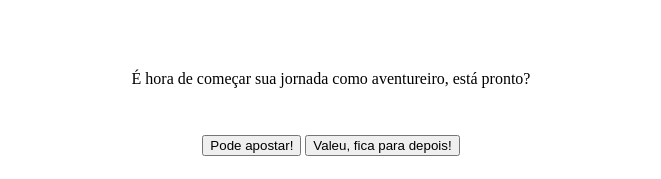
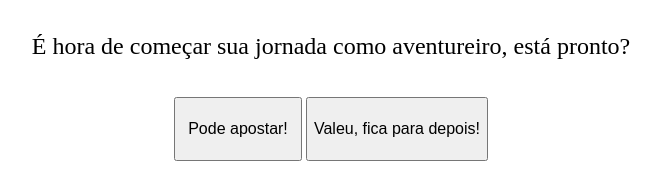
Before and after one commit to BrauUu/useACabecaJS, a website with bundled scripts: page theAdventure/src/index.html in a window 1280 px wide. Shown: the part 621-800 px from the top of the page, without its empty margins (309-970 px from the left). Built offline with nearby package versions, Linux system fonts and the light colour scheme.

Commit message:
the adventure final version

```diff
--- a/theAdventure/src/assets/scenes.js
+++ b/theAdventure/src/assets/scenes.js
@@ -1,7 +1,7 @@
 const scenes = {
     1: {
         "text": "É hora de começar sua jornada como aventureiro, está pronto?",
-        "images": ["./assets/images/scene01.jpg"],
+        "image": "./assets/images/scene01.jpg",
         "options": [
             {
                 "text": "Pode apostar!",
@@ -14,8 +14,8 @@ const scenes = {
         ]
     },
     2: {
-        "text": "Certo, então você tem que escolher qual caminho quer seguir:",
-        "images": ["./assets/images/scene02-forest.png", "./assets/images/scene02-mountain.jpg"],
+        "text": "Certo! Então escolha qual caminho deseja seguir:",
+        "image": "./assets/images/scene02.png",
         "options": [
             {
                 "text": "O caminho da floresta parece legal!",
@@ -28,8 +28,8 @@ const scenes = {
         ]
     },
     3: {
-        "text": "No meio da floresta você encontra uma velha bruxa. Que te diz: Olá jovem aventureiro, aceita essa maça nada suspeita?”",
-        "images": ["./assets/images/scene03.jpg"],
+        "text": 'No meio da floresta você encontra uma velha bruxa. Que te diz: "Olá jovem aventureiro, aceita essa maçã nada suspeita?"',
+        "image": "./assets/images/scene03.jpg",
         "options": [
             {
                 "text": "Claro, não parece ser uma má ídeia!",
@@ -43,7 +43,7 @@ const scenes = {
     },
     4: {
         "text": "Enquanto subia a montanha você avista um pobre cão perdido e com frio.”",
-        "images": ["./assets/images/scene04.jpg"],
+        "image": "./assets/images/scene04.jpg",
         "options": [
             {
                 "text": "Acho que devo ajuda-lo!",
@@ -56,8 +56,8 @@ const scenes = {
         ]
     },
     5: {
-        "text": "Após uma longa caminhada você consegue sair da floresta, e se depara com um lago. Você tem duas opções: cruzar a ponte completmante estável ou pegar um barquinho todo fudido.",
-        "images": ["./assets/images/scene05.avif"],
+        "text": "Após uma longa caminhada você consegue sair da floresta, e se depara com um lago. Você tem duas opções: cruzar a ponte estável ou pegar um barquinho todo fudido.",
+        "image": "./assets/images/scene05.png",
         "options": [
             {
                 "text": "Irei pela ponte.",
@@ -71,7 +71,7 @@ const scenes = {
     },
     6: {
         "text": "Alguns metros acima, na montanha, surge uma alcateia de lobos raivosos.",
-        "images": ["./assets/images/scene06.jpg"],
+        "image": "./assets/images/scene06.jpg",
         "options": [
             {
                 "text": "Eu jamais correrei de uma briga!",
@@ -84,27 +84,32 @@ const scenes = {
         ]
     },
     7: {
-        "text": "O barco afunda e você morre afogado! O barco estava fudido, que escolha imbecil!",
-        "images": ["./assets/images/scene07.jpg"],
-        "options": []
+        "text": "O barco afundou e você morreu afogado! O barco estava todo fudido, que escolha imbecil!",
+        "image": "./assets/images/scene07.jpg",
+        "options": [
+            {
+                "text": "Tentar novamente",
+                "toScene": 1
+            }
+        ]
     },
     8: {
         "text": "Após atravessar a ponte derepente surge um grande ogro, que te acerta e arremessa sua arma no lago, O que você fará?",
-        "images": ["./assets/images/scene08.jpg"],
+        "image": "./assets/images/scene08.jpg",
         "options": [
             {
                 "text": "**Aceito a morte e me mijo todo**",
                 "toScene": 13
             },
             {
-                "text": "**Aremessa a maça**",
+                "text": "**Aremesso a maça**",
                 "toScene": 10
             }
         ]
     },
     9: {
         "text": "Um dos lobos morde sua mão e sua arma vai montanha abaixo. O que você fará?",
-        "images": ["./assets/images/scene09.jpg"],
+        "image": "./assets/images/scene09.jpg",
         "options": [
             {
                 "text": "**Aceito a morte e me mijo todo**",
@@ -118,28 +123,53 @@ const scenes = {
     },
     10: {
         "text": "Você acerta no meio da testa do ogro e ele caí morto. Assim você termina sua primeira aventura!",
-        "images": ["./assets/images/scene10.jpg"],
-        "options": []
+        "image": "./assets/images/scene10.jpg",
+        "options": [
+            {
+                "text": "Tentar novamente",
+                "toScene": 1
+            }
+        ]
     },
     11: {
         "text": "Surge um cão e espanta uma fodendo alcateia de lobos. Assim você termina sua primeira aventura!",
-        "images": ["./assets/images/scene11.jpg"],
-        "options": []
+        "image": "./assets/images/scene11.jpg",
+        "options": [
+            {
+                "text": "Tentar novamente",
+                "toScene": 1
+            }
+        ]
     },
     12: {
         "text": "Ao tentar bater em fuga você tropeça e caí da montanha, assim morendo. Que aventureiro covarde!",
-        "images": ["./assets/images/scene12.jpg"],
-        "options": []
+        "image": "./assets/images/scene12and13.jpg",
+        "options": [
+            {
+                "text": "Tentar novamente",
+                "toScene": 1
+            }
+        ]
     },
     13: {
         "text": "Era melhor ter ficado em casa!",
-        "images": ["./assets/images/scene13.jpg"],
-        "options": []
+        "image": "./assets/images/scene12and13.jpg",
+        "options": [
+            {
+                "text": "Tentar novamente",
+                "toScene": 1
+            }
+        ]
     },
     14: {
         "text": "É sério? Então até depois!",
-        "images": ["./assets/images/scene14.jpg"],
-        "options": []
+        "image": "./assets/images/scene14.jpg",
+        "options": [
+            {
+                "text": "Tentar novamente",
+                "toScene": 1
+            }
+        ]
     },
 }
 
--- a/theAdventure/src/index.css
+++ b/theAdventure/src/index.css
@@ -3,22 +3,41 @@
 }
 #root {
     height: 100vh;
-    width: 100vw;
+    width: calc(100vw - 50);
+    margin: 0 50px;
     display: flex;
     flex-direction: column;
     align-items: center;
 }
 #images-div {
     height: 75%;
+    max-width: 80%;
     display: flex;
     align-items: center;
     justify-content: center;
 }
 
-[id^='image'] {
+#image {
     height: calc(100% - 50px);
     padding: 10px;
     background-repeat: no-repeat;
     background-position: center;
     background-size: cover;
 }
+#text {
+    font-size: 1.5rem;
+}
+
+#buttons-div button {
+    height: 4rem;
+    min-width: 8rem;
+
+    font-size: 1rem;
+}
+.disabled {
+    display: none;
+}
+
+.enabled {
+    display: initial;
+}
--- a/theAdventure/src/index.html
+++ b/theAdventure/src/index.html
@@ -12,15 +12,14 @@
 <body>
     <div id="root">
         <div id="images-div">
-            <img id="image-1"/>
-            <img id="image-2"/>
+            <img id="image"/>
         </div>
         <div id="text-div">
             <p id="text"></p>
         </div>
         <div id="buttons-div">
-            <button id="option-1"></button>
-            <button id="option-2"></button>
+            <button id="option-1" value="1"></button>
+            <button id="option-2" value="2"></button>
         </div>
     </div>
 </body>
--- a/theAdventure/src/index.js
+++ b/theAdventure/src/index.js
@@ -1,36 +1,47 @@
 import scenes from './assets/scenes.js';
 
 window.addEventListener("load", init);
+const root = document.querySelector(`#root`);
+
+const conditions = {
+    'pickedApple' : false,
+    'salvedDog' : false
+}
 
 function init() {
 
     loadScene(1)
 
+    for (let i = 1; i <= 2; i++) {
+        addButtonEvent(i)
+    }
+
 }
 
 function loadScene(toScene) {
 
+    root.setAttribute('actualScene', toScene)
+
     const scene = scenes[toScene];
-    let i = 1;
 
-    for (let img of scene.images) {
-        changeImage(img, i);
-        i++;
-    }
+    changeImage(scene.image);
 
     changeText(scene.text);
-    i = 1
 
-    for (let option of scene.options) {
-        changeButtonText({...option, i})
-        i++;
+    for (let i = 1; i <= 2; i++) {
+        let option = scene.options[i - 1] || { text: null, toScene: null }
+        if((root.getAttribute('actualScene') == 8 && conditions.pickedApple == false && i == 2) || (root.getAttribute('actualScene') == 9 && conditions.salvedDog == false && i == 2)){
+            option = { text: null, toScene: null }
+        }
+        changeButtonProps({ ...option, i })
+
     }
 
 }
 
-function changeImage (image, i) {
+function changeImage(image) {
 
-    const imageEl = document.querySelector(`#image-${i}`);
+    const imageEl = document.querySelector(`#image`);
     imageEl.src = image;
 
 }
@@ -40,13 +51,35 @@ function changeText(text) {
     p.textContent = text;
 }
 
-function changeButtonText({ text, toScene, i }) {
+function changeButtonProps({ text, toScene, i }) {
 
     const button = document.querySelector(`#option-${i}`);
 
-    button.textContent = text;
+    if (text == null && toScene == null) {
+        button.className = 'disabled';
+    } else {
+        button.className = 'enabled'
+        button.textContent = text;
+
+        button.setAttribute('toScene', toScene)
+
+    }
+}
+
+function addButtonEvent(i) {
+
+    const button = document.querySelector(`#option-${i}`);
+
     button.addEventListener('click', () => {
-        loadScene(toScene)
+
+        const toScene = button.getAttribute('toScene');
+        const actualScene = root.getAttribute('actualScene');
+        const clickedButton = button.getAttribute('value');
+
+        if(actualScene == 3 && clickedButton == 1) conditions.pickedApple = true;
+        if(actualScene == 4 && clickedButton == 1) conditions.salvedDog = true;
+
+        loadScene(toScene);
     })
 
 }
```
Also changed, not shown: theAdventure/src/assets/images/scene02-forest.png (deleted), theAdventure/src/assets/images/scene02-mountain.jpg (deleted), theAdventure/src/assets/images/scene02.png (added), theAdventure/src/assets/images/scene05.avif (deleted), theAdventure/src/assets/images/scene05.png (added), theAdventure/src/assets/images/scene09.jpg, theAdventure/src/assets/images/scene12and13.jpg (renamed from theAdventure/src/assets/images/scene12.jpg), theAdventure/src/assets/images/scene14.jpg (added).
